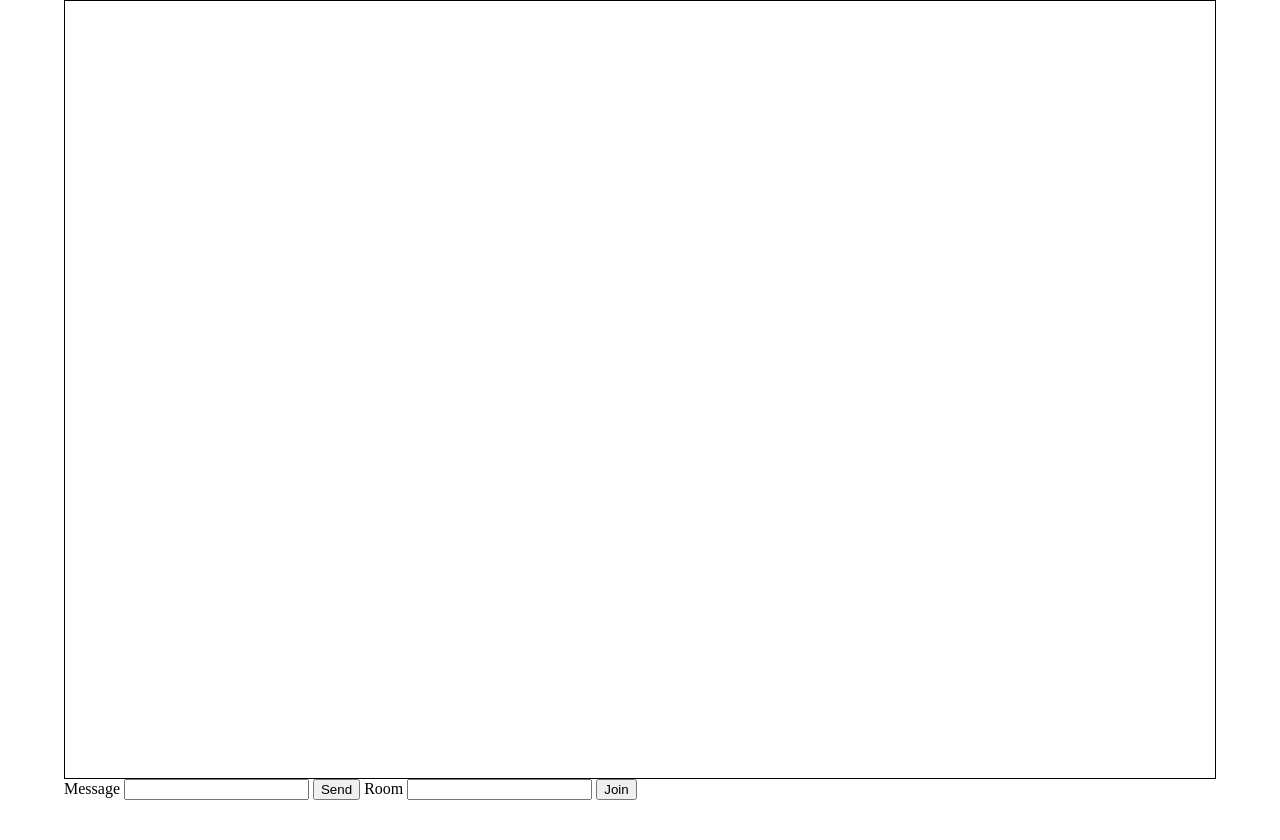
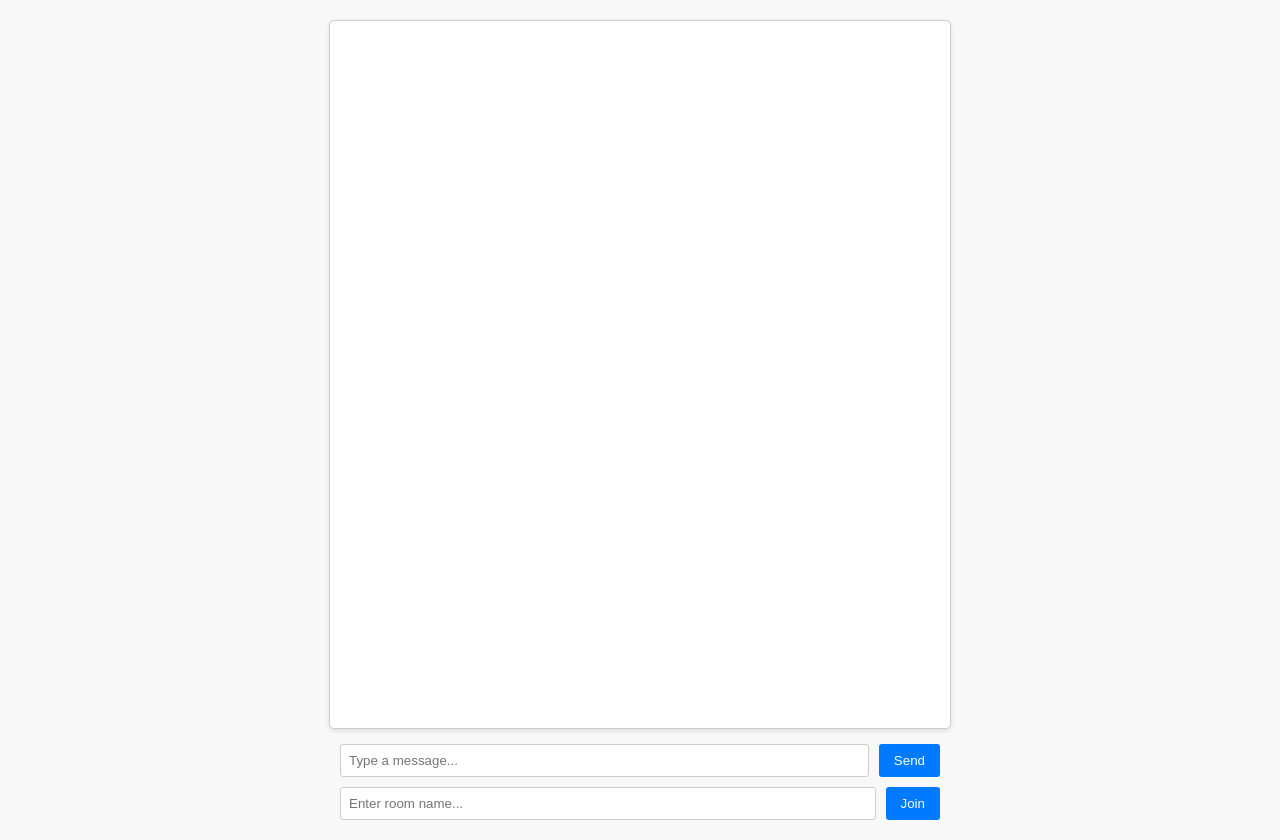
Before and after one commit to spoinguscar/socket-io-practice, a website built with Vite: page wds-socket-io/client/index.html in a window 1280 px wide. Before the commit the page ends 800 px from the top, so only its background shows below. Built offline with nearby package versions, Linux system fonts and the light colour scheme.

Commit message:
Minor Changes

```diff
--- a/wds-socket-io/client/index.html
+++ b/wds-socket-io/client/index.html
@@ -3,42 +3,93 @@
     <head>
         <meta charset="UTF-8">
         <meta http-equiv="X-UA-Compatible" content="IE-edge">
-        <meta name="viewport" content="width=device-width,initial-scale=1.0">
+        <meta name="viewport" content="width=device-width, initial-scale=1.0">
         <script src="script.js" type="module"></script>
         <style>
             body {
-                margin: 0 auto;
+                margin: 0;
+                padding: 20px;
                 display: flex;
-                justify-content: center;
                 flex-direction: column;
+                align-items: center;
                 height: 100vh;
-                width: 90%;
-                max-width: 1200px;
+                font-family: Arial, sans-serif;
+                background-color: #f8f8f8;
             }
+
             #message-container {
-                border: 1px solid black;
+                width: 100%;
+                max-width: 600px;
+                border: 1px solid #ccc;
+                background: white;
                 flex-grow: 1;
                 overflow-y: auto;
+                min-height: 300px;
+                padding: 10px;
+                border-radius: 5px;
+                box-shadow: 0 2px 5px rgba(0, 0, 0, 0.1);
             }
+
             #message-container div {
-                background-color: #CCC;
-                padding: 5px;
+                background-color: #ddd;
+                padding: 8px;
+                margin: 5px 0;
+                border-radius: 3px;
             }
+
             #message-container div:nth-child(2n) {
-                background-color: #EEE;
+                background-color: #eaeaea;
+            }
+
+            form {
+                display: flex;
+                flex-direction: column;
+                align-items: center;
+                gap: 10px;
+                width: 100%;
+                max-width: 600px;
+                margin-top: 15px;
+            }
+
+            .input-group {
+                display: flex;
+                gap: 10px;
+                width: 100%;
+            }
+
+            input {
+                flex: 1;
+                padding: 8px;
+                border: 1px solid #ccc;
+                border-radius: 3px;
+            }
+
+            button {
+                padding: 8px 15px;
+                border: none;
+                background-color: #007bff;
+                color: white;
+                border-radius: 3px;
+                cursor: pointer;
+            }
+
+            button:hover {
+                background-color: #0056b3;
             }
         </style>
-        <title>Document</title>
+        <title>Chat App</title>
     </head>
     <body>
         <div id="message-container"></div>
         <form id="form">
-            <label for="message-input">Message</label>
-            <input type="text" id="message-input">
-            <button type="button" id="send-button">Send</button>
-            <label for="room-input">Room</label>
-            <input type="text" id="room-input">
-            <button type="button" id="room-button">Join</button>
+            <div class="input-group">
+                <input type="text" id="message-input" placeholder="Type a message...">
+                <button type="submit">Send</button>
+            </div>
+            <div class="input-group">
+                <input type="text" id="room-input" placeholder="Enter room name...">
+                <button type="button" id="room-button">Join</button>
+            </div>
         </form>
     </body>
 </html>
--- a/wds-socket-io/client/script.js
+++ b/wds-socket-io/client/script.js
@@ -5,6 +5,7 @@ const form = document.getElementById("form");
 
 form.addEventListener("submit", e => {
     e.preventDefault();
+    console.log("Form Submitted.");
     const message = messageInput.value;
     const room = roomInput.value;
 
```
